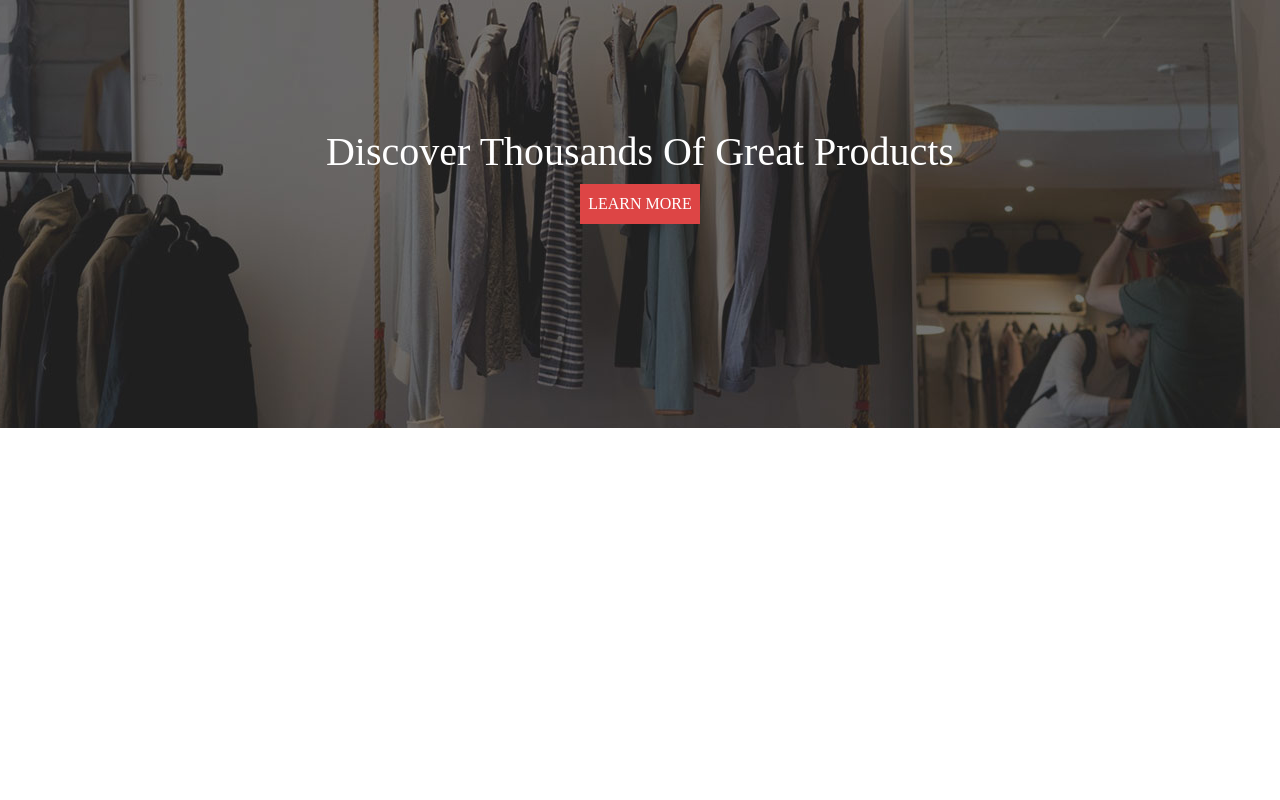
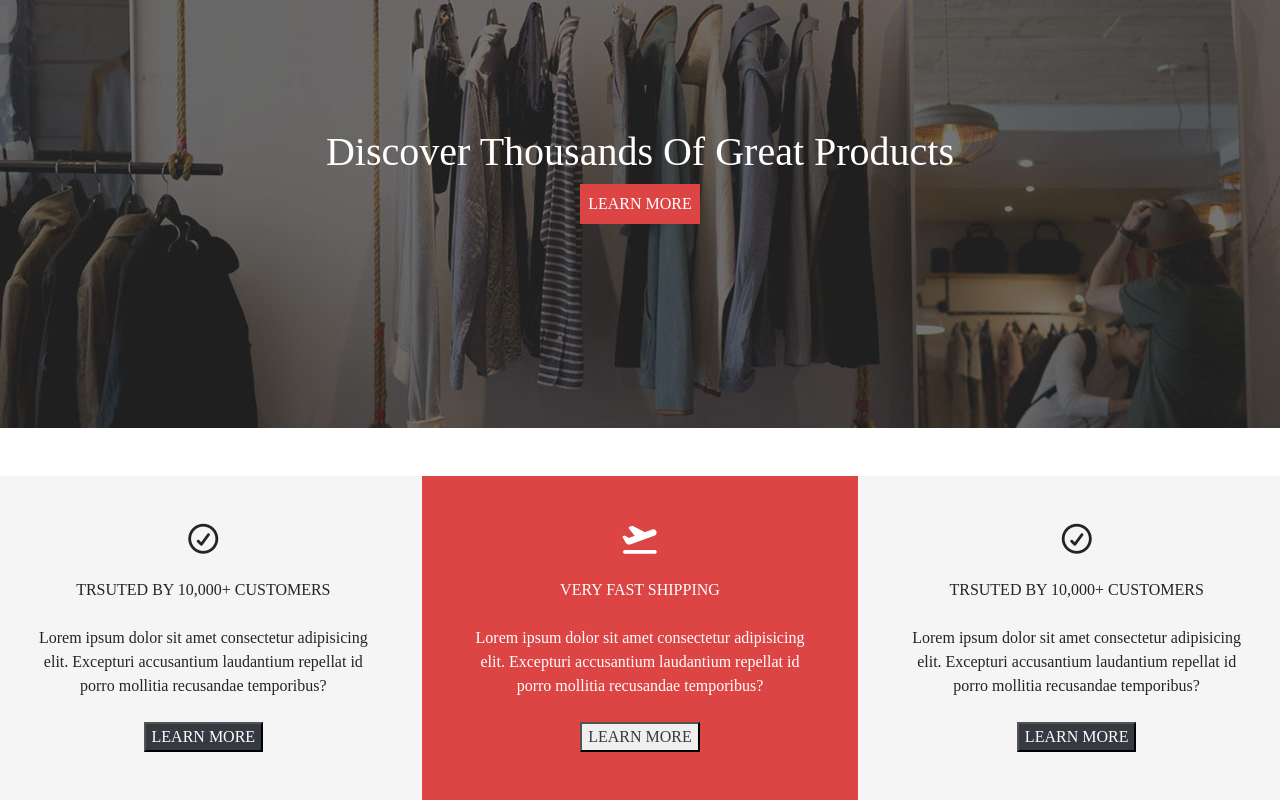
Before and after one commit to Anis662/cs_emporium_js_14, a website: page index.html in a window 1280 px wide. Shown: the part 2073-2873 px from the top of the page. Before the commit the page ends 2597 px from the top, so only its background shows below. Drawn offline with Linux system fonts and the light colour scheme.

Commit message:
finalisation de la sixieme section

```diff
--- a/index.html
+++ b/index.html
@@ -177,6 +177,37 @@
 
         </section>
 
+        <!-- La cinquième section -->
+        <section id="section5">
+
+
+        </section>
+
+        <!--La sixieme section-->
+        <section id="section6" class="mt-5">
+            <div class="row">
+                <div class="col-4 text-center p-5">
+
+                    <i class="far fa-check-circle mb-4"></i>
+                    <p class="text-uppercase mb-4">trsuted by 10,000+ customers</p>
+                    <p class="mb-4">Lorem ipsum dolor sit amet consectetur adipisicing elit. Excepturi accusantium laudantium repellat id porro mollitia recusandae temporibus?</p>
+                    <button class="text-uppercase bg-dark text-white">learn more</button>
+
+                </div>
+                <div class="col-4 text-center p-5">
+                    <i class="fas fa-plane-departure text-white mb-4"></i>
+                    <p class="text-uppercase text-white mb-4">very fast shipping</p>
+                    <p class="text-white mb-4">Lorem ipsum dolor sit amet consectetur adipisicing elit. Excepturi accusantium laudantium repellat id porro mollitia recusandae temporibus?</p>
+                    <button class="text-uppercase .bg-light text-dark">learn more</button>
+                </div>
+                <div class="col-4 text-center p-5">
+                    <i class="far fa-check-circle mb-4"></i>
+                    <p class="text-uppercase mb-4">trsuted by 10,000+ customers</p>
+                    <p class="mb-4">Lorem ipsum dolor sit amet consectetur adipisicing elit. Excepturi accusantium laudantium repellat id porro mollitia recusandae temporibus?</p>
+                    <button class="text-uppercase bg-dark text-white">learn more</button>
+                </div>
+            </div>
+        </section>
 
     <script src="./public/js/main.js"></script>
 </body>
--- a/src/sass/style.sass
+++ b/src/sass/style.sass
@@ -144,3 +144,20 @@ header
         button
             background-color: #DD4545
             border: none
+
+#section5
+
+
+#section6
+    .row
+        .col-4
+            i
+                font-size: 30px
+            &:first-child
+                background-color:#f3f2f3c5
+            &:nth-child(2)
+                background-color: #DD4545
+                border: none
+            &:last-child
+
+                background-color: #f3f2f3c5
```
Also changed, not shown: public/css/stle.css, public/css/style.css, 2 other files.
